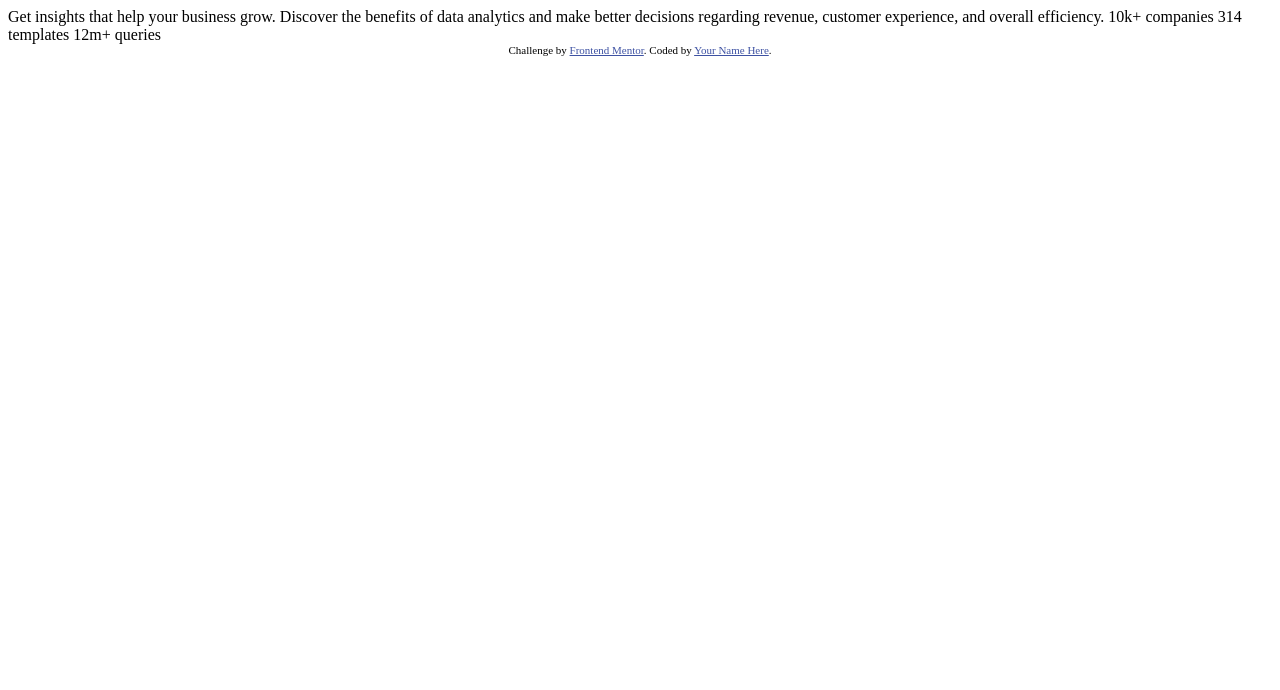
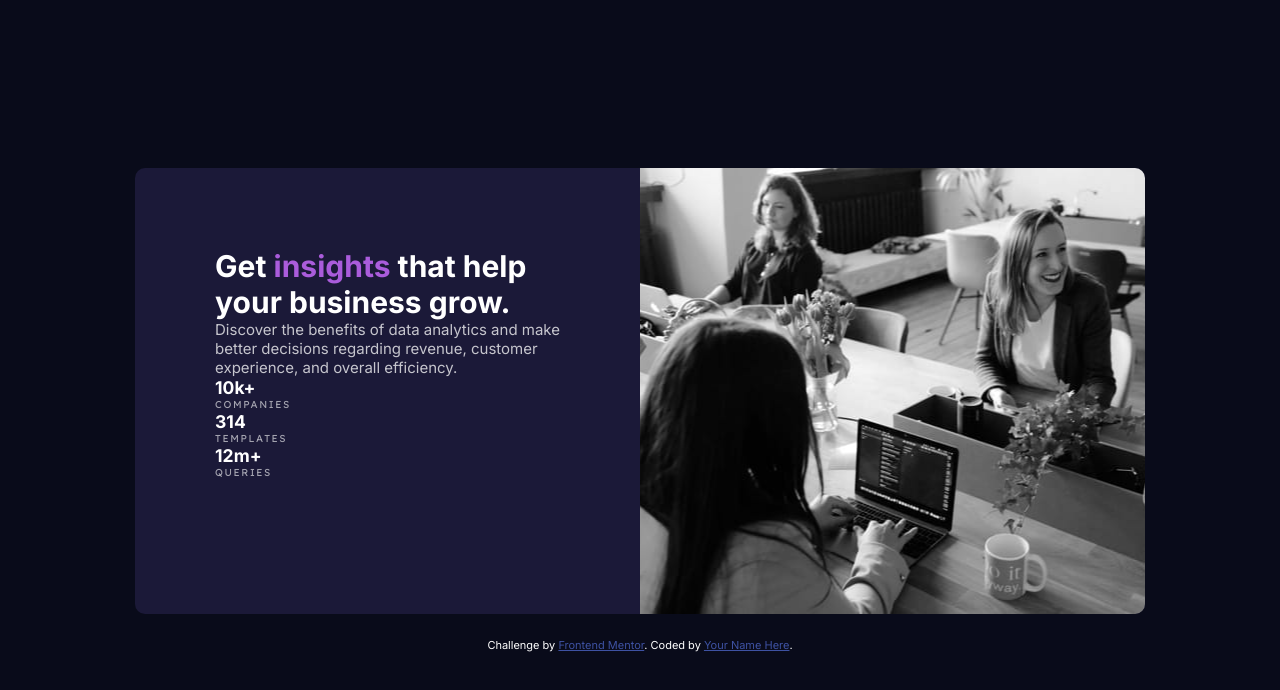
Before and after one commit to akri-dev/front-end-mentor_stats-preview-card, a plain HTML site: page index.html in a window 1280 px wide. Drawn offline with Linux system fonts and the light colour scheme.

Commit message:
styled almost 90%

```diff
--- a/index.html
+++ b/index.html
@@ -2,32 +2,34 @@
 <html lang="en">
 <head>
   <meta charset="UTF-8">
-  <meta name="viewport" content="width=device-width, initial-scale=1.0"> <!-- displays site properly based on user's device -->
-
+  <meta name="viewport" content="width=device-width, initial-scale=1.0">
   <link rel="icon" type="image/png" sizes="32x32" href="./images/favicon-32x32.png">
-
   <title>Frontend Mentor | Stats preview card component</title>
-
-  <!-- Feel free to remove these styles or customise in your own stylesheet 👍 -->
-  <style>
-    .attribution { font-size: 11px; text-align: center; }
-    .attribution a { color: hsl(228, 45%, 44%); }
-  </style>
+  <link rel="stylesheet" href="styles.css">
 </head>
 <body>
 
-  Get insights that help your business grow.
-
-  Discover the benefits of data analytics and make better decisions regarding revenue, customer
-  experience, and overall efficiency.
-
-  10k+ companies
-  314 templates
-  12m+ queries
-
-  <div class="attribution">
-    Challenge by <a href="https://www.frontendmentor.io?ref=challenge" target="_blank">Frontend Mentor</a>.
-    Coded by <a href="#">Your Name Here</a>.
-  </div>
+  <main>
+    <div class="card">
+      <div class="hook">
+        <h1>Get <span>insights</span> that help<br>your business grow.</h1>
+        <p>
+          Discover the benefits of data analytics and make<br>
+          better decisions regarding revenue, customer<br>
+          experience, and overall efficiency.
+        </p>
+        <div class="stats">
+          <h3>10k+</h3><h6>companies</h6>
+          <h3>314</h3><h6>templates</h6>
+          <h3>12m+</h3><h6>queries</h6>
+        </div>
+      </div>
+      <div class="card-image"></div>
+    </div>
+    <div class="attribution">
+      Challenge by <a href="https://www.frontendmentor.io?ref=challenge" target="_blank">Frontend Mentor</a>.
+      Coded by <a href="#">Your Name Here</a>.
+    </div>
+  </main>
 </body>
 </html>
--- /dev/null
+++ b/styles.css
@@ -0,0 +1,76 @@
+@import url('https://fonts.googleapis.com/css2?family=Inter:wght@400;700&family=Lexend+Deca&display=swap');
+
+* {
+    margin: 0;
+    padding: 0;
+}
+
+body {
+    background-color: hsl(233, 47%, 7%);
+    font-size: 15px;
+    font-family: 'Inter', sans-serif;
+}
+
+.attribution {
+    font-size: 11px;
+    text-align: center;
+    color: hsl(0, 0%, 100%);
+    margin-top: 1.5rem;
+}
+
+.attribution a {
+    color: hsl(228, 45%, 44%);
+}
+
+main {
+    display: flex;
+    height: 100vh;
+    align-items: center;
+    justify-content: center;
+    flex-direction: column;
+}
+
+.card {
+    margin-top: 20px;
+    background-color: hsl(244, 38%, 16%);
+    display: grid;
+    grid-template-columns: repeat(2, 1fr);
+    grid-template-rows: 1fr;
+    grid-column-gap: 0px;
+    grid-row-gap: 0px;
+    height: 446px;
+    border-radius: 10px;
+    overflow: hidden;
+}
+
+.hook {
+    grid-area: 1 / 1 / 2 / 2;
+    color: hsl(0, 0%, 100%);
+    padding: 5rem;
+}
+
+.hook p {
+    color: hsla(0, 0%, 100%, 0.75);
+}
+
+.stats h6 {
+    color: hsla(0, 0%, 100%, 0.6);
+    letter-spacing: .1rem;
+    font-family: 'Lexend Deca', sans-serif;
+    text-transform: uppercase;
+    font-weight: 400;
+}
+
+.card-image {
+    grid-area: 1 / 2 / 2 / 3;
+    background-image: url("./images/image-header-desktop.jpg");
+    width: 100%;
+    height: 100%;
+    background-size: cover;
+    background-repeat: no-repeat;
+    background-position: center;
+}
+
+.hook span {
+    color: hsl(277, 64%, 61%);
+}
```
Also changed, not shown: images/favicon-32x32.png (added), images/image-header-desktop.jpg (added), images/image-header-mobile.jpg (added), 1 other file.
